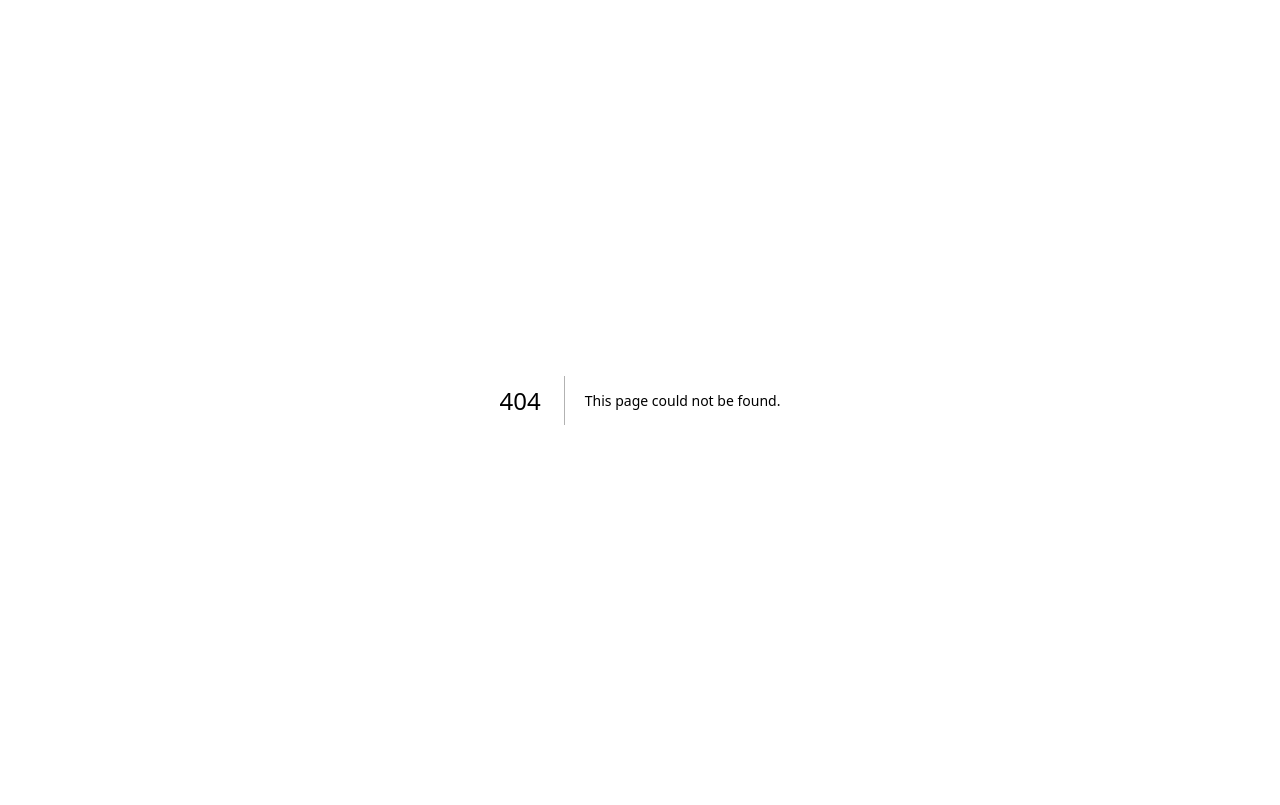
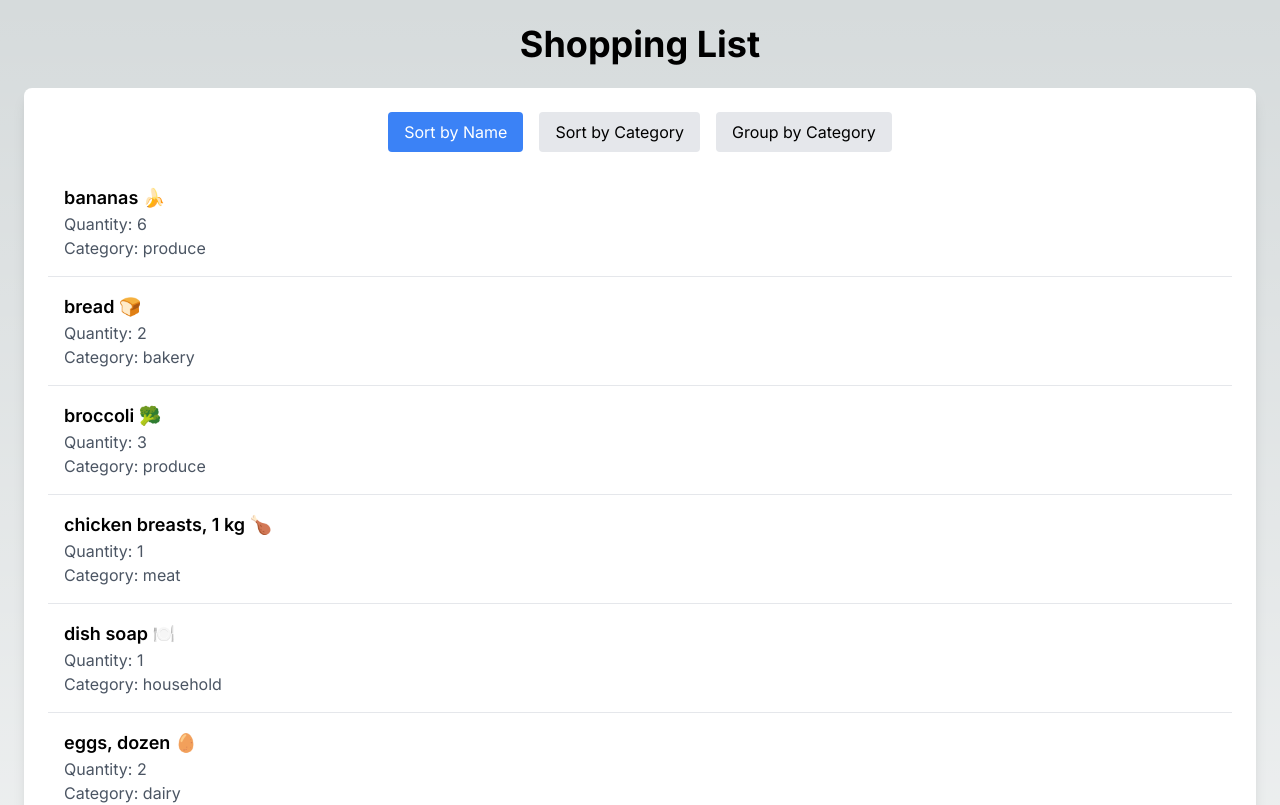
Before and after one commit to Vrajdp/cprg306-assignments, a Next.js app: page /week-5 in a window 1280 px wide. Before the commit this address had no page. Shown: the top 805 px of the page. Built offline with nearby package versions, Linux system fonts and the light colour scheme.

Commit message:
week-5 commit

```diff
--- a/app/page.js
+++ b/app/page.js
@@ -1,25 +1,23 @@
 import Link from 'next/link';
+
+const AssignmentLink = ({ href, title }) => (
+  <li className="p-4 border rounded shadow-sm mb-2">
+    <Link href={href} className="text-xl text-blue-500 hover:underline">
+      {title}
+    </Link>
+  </li>
+);
 
 export default function HomePage() {
   return (
     <main className="container mx-auto p-4">
       <h1 className="text-3xl font-bold mb-4">CPRG 306: Web Development 2 - Assignments</h1>
-      <div className="grid grid-cols-1 md:grid-cols-2 lg:grid-cols-3 gap-4">
+      <ul className="list-none">
         <AssignmentLink href="/week-2" title="Week 2 Page" />
         <AssignmentLink href="/week-3" title="Week 3 Page" />
         <AssignmentLink href="/week-4" title="Week 4 Page" />
-      </div>
+        <AssignmentLink href="/week-5" title="Week 5 Page" />
+      </ul>
     </main>
   );
 }
-
-
-function AssignmentLink({ href, title }) {
-  return (
-    <Link href={href}>
-      <div className="bg-blue-500 hover:bg-blue-700 text-white font-bold py-2 px-4 rounded block cursor-pointer">
-        {title}
-      </div>
-    </Link>
-  );
-}
--- /dev/null
+++ b/app/week-5/item-list.js
@@ -0,0 +1,108 @@
+import React, { useState } from 'react';
+import Item from './item';
+import items from './items.json';
+
+const ItemList = () => {
+  const [sortBy, setSortBy] = useState('name');
+  const [groupedView, setGroupedView] = useState(false); // State to toggle grouped view
+
+  // Function to prepare grouped data
+  const prepareGroupedItems = () => {
+    // Create a map to group items by category
+    const groupedItems = items.reduce((acc, item) => {
+      const category = item.category;
+      if (!acc[category]) {
+        acc[category] = [];
+      }
+      acc[category].push(item);
+      return acc;
+    }, {});
+
+    // Sort categories alphabetically
+    const sortedCategories = Object.keys(groupedItems).sort();
+
+    // Sort items within each category alphabetically
+    sortedCategories.forEach(category => {
+      groupedItems[category].sort((a, b) => a.name.localeCompare(b.name));
+    });
+
+    return { groupedItems, sortedCategories };
+  };
+
+  // Sort items based on sortBy state
+  const sortedItems = [...items].sort((a, b) => {
+    if (sortBy === 'name') {
+      return a.name.localeCompare(b.name);
+    } else if (sortBy === 'category') {
+      return a.category.localeCompare(b.category);
+    }
+    return 0;
+  });
+
+  // Toggle grouped view
+  const toggleGroupedView = () => {
+    setGroupedView(!groupedView);
+  };
+
+  // Render function for grouped view
+  const renderGroupedItems = () => {
+    const { groupedItems, sortedCategories } = prepareGroupedItems();
+    return sortedCategories.map(category => (
+      <div key={category} className="mb-4">
+        <h2 className="text-xl font-semibold capitalize mb-2">{category}</h2>
+        <ul className="divide-y divide-gray-200">
+          {groupedItems[category].map(item => (
+            <Item
+              key={item.id}
+              name={item.name}
+              quantity={item.quantity}
+              category={item.category}
+            />
+          ))}
+        </ul>
+      </div>
+    ));
+  };
+
+  return (
+    <div className="bg-white p-6 rounded-lg shadow-lg">
+      {/* Sort and Group buttons */}
+      <div className="flex justify-center mb-4">
+        <button
+          onClick={() => setSortBy('name')}
+          className={`px-4 py-2 mx-2 rounded ${sortBy === 'name' ? 'bg-blue-500 text-white' : 'bg-gray-200 hover:bg-gray-300'}`}
+        >
+          Sort by Name
+        </button>
+        <button
+          onClick={() => setSortBy('category')}
+          className={`px-4 py-2 mx-2 rounded ${sortBy === 'category' ? 'bg-blue-500 text-white' : 'bg-gray-200 hover:bg-gray-300'}`}
+        >
+          Sort by Category
+        </button>
+        <button
+          onClick={toggleGroupedView}
+          className={`px-4 py-2 mx-2 rounded ${groupedView ? 'bg-blue-500 text-white' : 'bg-gray-200 hover:bg-gray-300'}`}
+        >
+          {groupedView ? 'Show All' : 'Group by Category'}
+        </button>
+      </div>
+
+      {/* Item list or grouped items */}
+      {groupedView ? renderGroupedItems() : (
+        <ul className="divide-y divide-gray-200">
+          {sortedItems.map(item => (
+            <Item
+              key={item.id}
+              name={item.name}
+              quantity={item.quantity}
+              category={item.category}
+            />
+          ))}
+        </ul>
+      )}
+    </div>
+  );
+};
+
+export default ItemList;
--- /dev/null
+++ b/app/week-5/item.js
@@ -0,0 +1,11 @@
+"use client";
+
+const Item = ({ name, quantity, category }) => (
+  <li className="p-4 hover:bg-gray-50">
+    <div className="text-lg font-semibold">{name}</div>
+    <div className="text-gray-600">Quantity: {quantity}</div>
+    <div className="text-gray-600">Category: {category}</div>
+  </li>
+);
+
+export default Item;
--- /dev/null
+++ b/app/week-5/items.json
@@ -0,0 +1,74 @@
+[
+    {
+      "id": "1h2GJKH12gkHG31h1H",
+      "name": "milk, 4 L 🥛",
+      "quantity": 1,
+      "category": "dairy"
+    },
+    {
+      "id": "2KJH3k2j3H1k2J3K1H",
+      "name": "bread 🍞",
+      "quantity": 2,
+      "category": "bakery"
+    },
+    {
+      "id": "3h2KJH3k2j3H1k2J3",
+      "name": "eggs, dozen 🥚",
+      "quantity": 2,
+      "category": "dairy"
+    },
+    {
+      "id": "4k2J3K1H2GJKH12gk",
+      "name": "bananas 🍌",
+      "quantity": 6,
+      "category": "produce"
+    },
+    {
+      "id": "5H1h1H2KJH3k2j3H",
+      "name": "broccoli 🥦",
+      "quantity": 3,
+      "category": "produce"
+    },
+    {
+      "id": "6H1k2J3K1H2GJKH1",
+      "name": "chicken breasts, 1 kg 🍗",
+      "quantity": 1,
+      "category": "meat"
+    },
+    {
+      "id": "7gkHG31h1H2KJH3k",
+      "name": "pasta sauce 🍝",
+      "quantity": 3,
+      "category": "canned goods"
+    },
+    {
+      "id": "8j3H1k2J3K1H2GJK",
+      "name": "spaghetti, 454 g 🍝",
+      "quantity": 2,
+      "category": "dry goods"
+    },
+    {
+      "id": "9H12gkHG31h1H2KJ",
+      "name": "toilet paper, 12 pack 🧻",
+      "quantity": 1,
+      "category": "household"
+    },
+    {
+      "id": "10H3k2j3H1k2J3K1",
+      "name": "paper towels, 6 pack",
+      "quantity": 1,
+      "category": "household"
+    },
+    {
+      "id": "11k2J3K1H2GJKH12",
+      "name": "dish soap 🍽️",
+      "quantity": 1,
+      "category": "household"
+    },
+    {
+      "id": "12GJKH12gkHG31h1",
+      "name": "hand soap 🧼",
+      "quantity": 4,
+      "category": "household"
+    }
+  ]
--- /dev/null
+++ b/app/week-5/page.js
@@ -0,0 +1,12 @@
+"use client";
+
+import ItemList from './item-list';
+
+const Page = () => (
+  <main className="container mx-auto p-6">
+    <h1 className="text-4xl font-bold mb-6 text-center">Shopping List</h1>
+    <ItemList />
+  </main>
+);
+
+export default Page;
```
